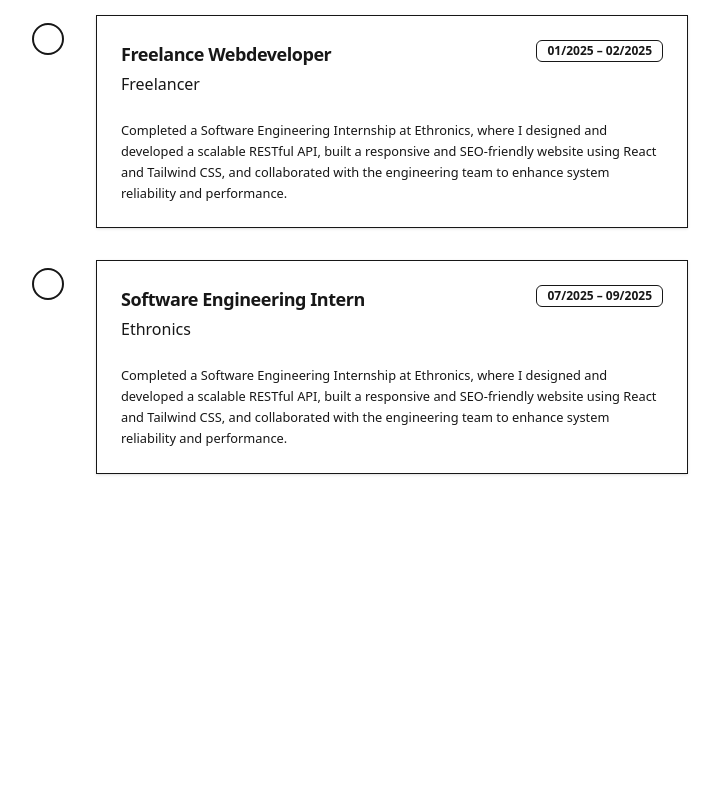
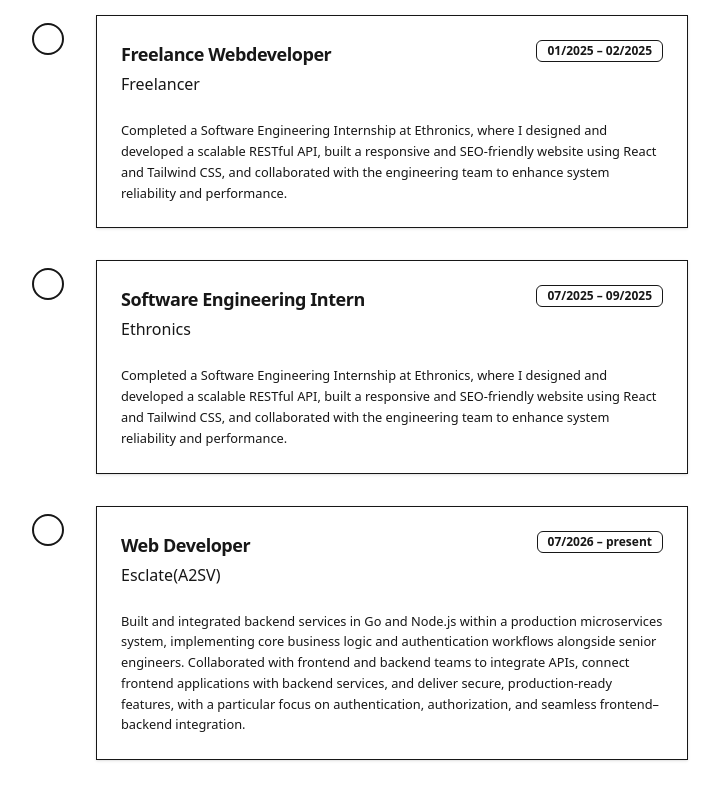
Before and after one commit to ozimmortal/my-portfolio, a Next.js app: page /en/about in a window 1280 px wide. Shown: the part 942-1742 px from the top of the page, without its empty margins (280-999 px from the left). Before the commit the page ends 1456 px from the top, so only its background shows below. Built offline with nearby package versions, Linux system fonts and the light colour scheme.

Commit message:
Refactor code structure for improved readability and maintainability

```diff
--- a/app/[locale]/about/page.tsx
+++ b/app/[locale]/about/page.tsx
@@ -56,6 +56,14 @@ export default function About() {
         timeSpent: t("experience.places.internship.duration"),
         description: t("experience.places.internship.description"),
       },
+      {
+        jobTitle: t("experience.places.internship2.role"),
+        jobPlace: t("experience.places.internship2.company"),
+        timeSpent: t("experience.places.internship2.duration"),
+        description: t("experience.places.internship2.description")
+      },
+
+
     ],
   };
 
--- a/components/header.tsx
+++ b/components/header.tsx
@@ -1,5 +1,5 @@
 import { Avatar, AvatarFallback, AvatarImage } from "@/components/ui/avatar";
-import { Mail, Twitter, Github, X } from "lucide-react";
+import { Mail, Twitter, Github, Linkedin } from "lucide-react";
 import Link from "next/link";
 import LanguageSelector from "./language-select";
 import { useLocale } from "next-intl";
@@ -22,7 +22,7 @@ export function ProfileHeader({
           <div className="flex items-center gap-3">
             <Avatar className="size-10">
               <AvatarImage
-                src="https://pbs.twimg.com/profile_images/1934488067194146816/gbbJRKfx_400x400.jpg"
+                src="https://avatars.githubusercontent.com/u/78490326?v=4"
                 alt="Oliyad Zelalem"
               />
               <AvatarFallback className="bg-zinc-800 text-white">
@@ -30,8 +30,8 @@ export function ProfileHeader({
               </AvatarFallback>
             </Avatar>
             <div>
-              <h1 className="text-s font-semibold tracking-tight first:mt-0">
-                Oliyad Zelalem
+              <h1 className="text-s font-semibold tracking-tight first:mt-0 hover:text-blue-300 transition-colors">
+                Oliyad Zelalem Abdena
               </h1>
               <p className="text-xs font-semibold text-zinc-400">
                 {jobTitle ? jobTitle : "Software Engineer"}
@@ -46,6 +46,15 @@ export function ProfileHeader({
           <div className="flex flex-col  gap-4 md:flex-row  mt-1">
             {/* Social Links */}
             <div className=" gap-4 flex">
+              <Link
+                href="https://www.linkedin.com/in/oliyad-zelalem"
+                target="_blank"
+                rel="noopener noreferrer"
+                aria-label="LinkedIn"
+                className="text-zinc-400 hover:text-blue-500 transition-colors"
+              >
+                <Linkedin className="size-4" />
+              </Link>
               <Link
                 href="mailto:oliyad.dev@gmail.com"
                 className="text-zinc-400 hover:text-white transition-colors"
--- a/messages/en.json
+++ b/messages/en.json
@@ -87,6 +87,12 @@
           "duration": "07/2025 – 09/2025",
           "description": "Completed a Software Engineering Internship at Ethronics, where I designed and developed a scalable RESTful API, built a responsive and SEO-friendly website using React and Tailwind CSS, and collaborated with the engineering team to enhance system reliability and performance.",
           "company": "Ethronics"
+        },
+        "internship2":{
+          "role": "Web Developer",
+          "duration": "07/2026 – present",
+          "description": "Built and integrated backend services in Go and Node.js within a production microservices system, implementing core business logic and authentication workflows alongside senior engineers. Collaborated with frontend and backend teams to integrate APIs, connect frontend applications with backend services, and deliver secure, production-ready features, with a particular focus on authentication, authorization, and seamless frontend–backend integration.",
+          "company": "Esclate(A2SV)"
         }
       }
     }
--- a/messages/es.json
+++ b/messages/es.json
@@ -87,6 +87,12 @@
           "duration": "07/2025 – 09/2025",
           "description": "Realicé una pasantía en desarrollo de software en Ethronics, donde diseñé y desarrollé una API RESTful escalable, construí un sitio web receptivo y amigable con SEO utilizando React y Tailwind CSS, y colaboré con el equipo de ingeniería para mejorar la confiabilidad y el rendimiento del sistema.",
           "company": "Ethronics"
+        },
+        "internship2":{
+          "role": "Desarrollador web",
+          "duration": "07/2026 – presente",
+          "description": "Construí e integré servicios backend en Go y Node.js dentro de un sistema de microservicios en producción, implementando la lógica empresarial central y los flujos de trabajo de autenticación junto con ingenieros senior. Colaboré con equipos frontend y backend para integrar APIs, conectar aplicaciones frontend con servicios backend y entregar funciones listas para producción, con un enfoque particular en autenticación, autorización e integración fluida entre frontend y backend.",
+          "company": "Esclate(A2SV)"
         }
       }
     }
--- a/messages/se.json
+++ b/messages/se.json
@@ -87,6 +87,12 @@
           "duration": "07/2025 – 09/2025",
           "description": "Genomfört en praktikplats inom mjukvaruutveckling på Ethronics, där jag designade och utvecklade en skalbar RESTful API, byggde en responsiv och SEO-vänlig webbplats med React och Tailwind CSS, och samarbetade med ingenjörsteamet för att förbättra systemets tillförlitlighet och prestanda.",
           "company": "Ethronics"
+        },
+        "internship2":{
+          "role": "Webbutvecklare",
+          "duration": "07/2026 – nuvarande",
+          "description": "Byggde och integrerade backend-tjänster i Go och Node.js inom ett produktionsmikrotjänstsystem, implementerade kärnverksamhetslogik och autentiseringsarbetsflöden tillsammans med seniora ingenjörer. Samarbetade med frontend- och backendteam för att integrera API:er, koppla frontend-applikationer med backend-tjänster och leverera säkra, produktionsklara funktioner, med särskilt fokus på autentisering, auktorisering och sömlös frontend-backend-integration.",
+          "company": "Esclate(A2SV)"
         }
       }
     }
--- a/package.json
+++ b/package.json
@@ -12,6 +12,7 @@
   "dependencies": {
     "@dnd-kit/core": "^6.3.1",
     "@dnd-kit/modifiers": "^9.0.0",
+    "@hugeicons/react": "^1.1.10",
     "@radix-ui/react-accordion": "^1.2.12",
     "@radix-ui/react-alert-dialog": "^1.1.15",
     "@radix-ui/react-aspect-ratio": "^1.1.7",
```
Also changed, not shown: 1 other file (tests, documents, lock files or other folders).
